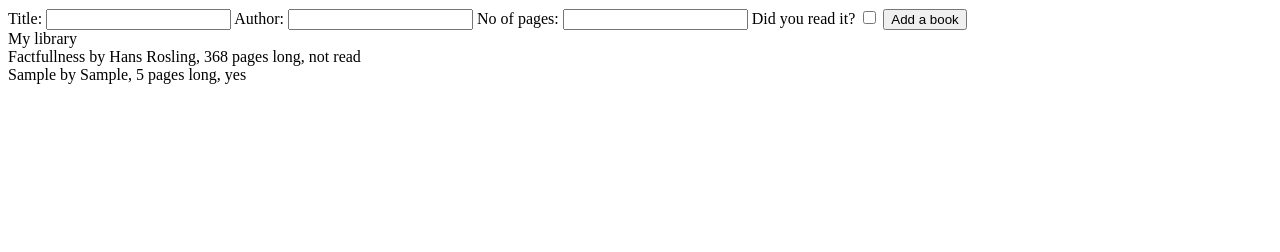
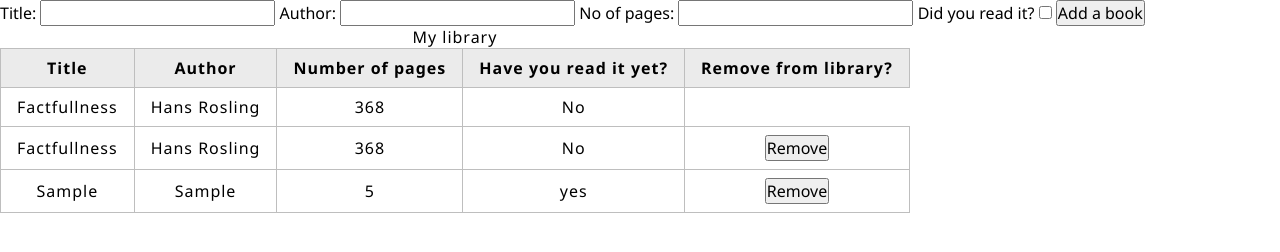
Before and after one commit to halldor03/library, a plain HTML site: page index.html in a window 1280 px wide. Both pictures are taken after typing "Sample", "Sample", "5" into the empty fields and a click on the button "Add a book". Drawn offline with Linux system fonts and the light colour scheme.

Commit message:
Add removing and reading functionality

```diff
--- a/index.html
+++ b/index.html
@@ -20,6 +20,25 @@
       <input type="checkbox" name="formRead" id="formRead" />
       <button id="addBook" type="reset">Add a book</button>
     </form>
-    <div id="shelf"><span>My library</span></div>
+    <table>
+      <caption>
+        My library
+      </caption>
+      <tbody id="shelf">
+        <tr>
+          <th>Title</th>
+          <th>Author</th>
+          <th>Number of pages</th>
+          <th>Have you read it yet?</th>
+          <th>Remove from library?</th>
+        </tr>
+        <tr>
+          <td>Factfullness</td>
+          <td>Hans Rosling</td>
+          <td>368</td>
+          <td>No</td>
+        </tr>
+      </tbody>
+    </table>
   </body>
 </html>
--- a/script.js
+++ b/script.js
@@ -2,13 +2,40 @@
 const shelf = document.getElementById("shelf");
 //
 
+//REMOVE BOOK
+removeBookFromLibrary = function (e) {
+  console.log(e);
+};
+//
+
 // SAMPLE BOOK
-const sampleBook = new book("Factfullness", "Hans Rosling", 368, "not read");
+const sampleBook = new book("Factfullness", "Hans Rosling", 368, "No");
 function displaySampleBook(book) {
-  let addedBook = document.createElement("div");
-  shelf.appendChild(addedBook);
-  addedBook.classList.add("book");
-  addedBook.textContent = book.info();
+  let newRow = document.createElement("tr");
+  shelf.appendChild(newRow);
+
+  let addedBookTitle = document.createElement("td");
+  newRow.appendChild(addedBookTitle);
+  addedBookTitle.textContent = book.title;
+
+  let addedBookAuthor = document.createElement("td");
+  newRow.appendChild(addedBookAuthor);
+  addedBookAuthor.textContent = book.author;
+
+  let addedBookPages = document.createElement("td");
+  newRow.appendChild(addedBookPages);
+  addedBookPages.textContent = book.pages;
+
+  let addedBookReadStatus = document.createElement("td");
+  newRow.appendChild(addedBookReadStatus);
+  addedBookReadStatus.textContent = book.isRead;
+
+  let removeBook = document.createElement("td");
+  newRow.appendChild(removeBook);
+  let removeBookButton = document.createElement("button");
+  removeBook.appendChild(removeBookButton);
+  removeBookButton.textContent = "Remove";
+  removeBookButton.addEventListener("click", removeBookFromLibrary);
 }
 displaySampleBook(sampleBook);
 //
@@ -21,12 +48,10 @@ function book(title, author, pages, isRead) {
   this.author = author;
   this.pages = pages;
   this.isRead = isRead;
-  this.info = function () {
-    return title + " by " + author + ", " + pages + " pages long, " + isRead;
-  };
 }
 //
 
+// ADD BOOK
 function addBookToLibrary() {
   let bookTitle = formTitle.value;
   let bookAuthor = formAuthor.value;
@@ -38,10 +63,32 @@ function addBookToLibrary() {
 }
 
 function displayBook(book) {
-  let addedBook = document.createElement("div");
-  shelf.appendChild(addedBook);
-  addedBook.classList.add("book");
-  addedBook.textContent = book.info();
+  let newRow = document.createElement("tr");
+  shelf.appendChild(newRow);
+
+  let addedBookTitle = document.createElement("td");
+  newRow.appendChild(addedBookTitle);
+  addedBookTitle.textContent = book.title;
+
+  let addedBookAuthor = document.createElement("td");
+  newRow.appendChild(addedBookAuthor);
+  addedBookAuthor.textContent = book.author;
+
+  let addedBookPages = document.createElement("td");
+  newRow.appendChild(addedBookPages);
+  addedBookPages.textContent = book.pages;
+
+  let addedBookReadStatus = document.createElement("td");
+  newRow.appendChild(addedBookReadStatus);
+  addedBookReadStatus.textContent = book.isRead;
+
+  let removeBook = document.createElement("td");
+  newRow.appendChild(removeBook);
+  let removeBookButton = document.createElement("button");
+  removeBook.appendChild(removeBookButton);
+  removeBookButton.textContent = "Remove";
+  removeBookButton.addEventListener("click", removeBookFromLibrary);
 }
 
 addBook.addEventListener("click", addBookToLibrary);
+//
--- a/styles.css
+++ b/styles.css
@@ -0,0 +1,27 @@
+* {
+  padding: 0px;
+  margin: 0px;
+  box-sizing: border-box;
+  font-size: 16px;
+  font-family: "Segoe UI", Tahoma, Geneva, Verdana, sans-serif;
+}
+
+table {
+  border-collapse: collapse;
+  letter-spacing: 1px;
+  font-size: 0.8rem;
+}
+
+td,
+th {
+  border: 1px solid rgb(190, 190, 190);
+  padding: 0.5rem 1rem;
+}
+
+th {
+  background-color: rgb(235, 235, 235);
+}
+
+td {
+  text-align: center;
+}
```
